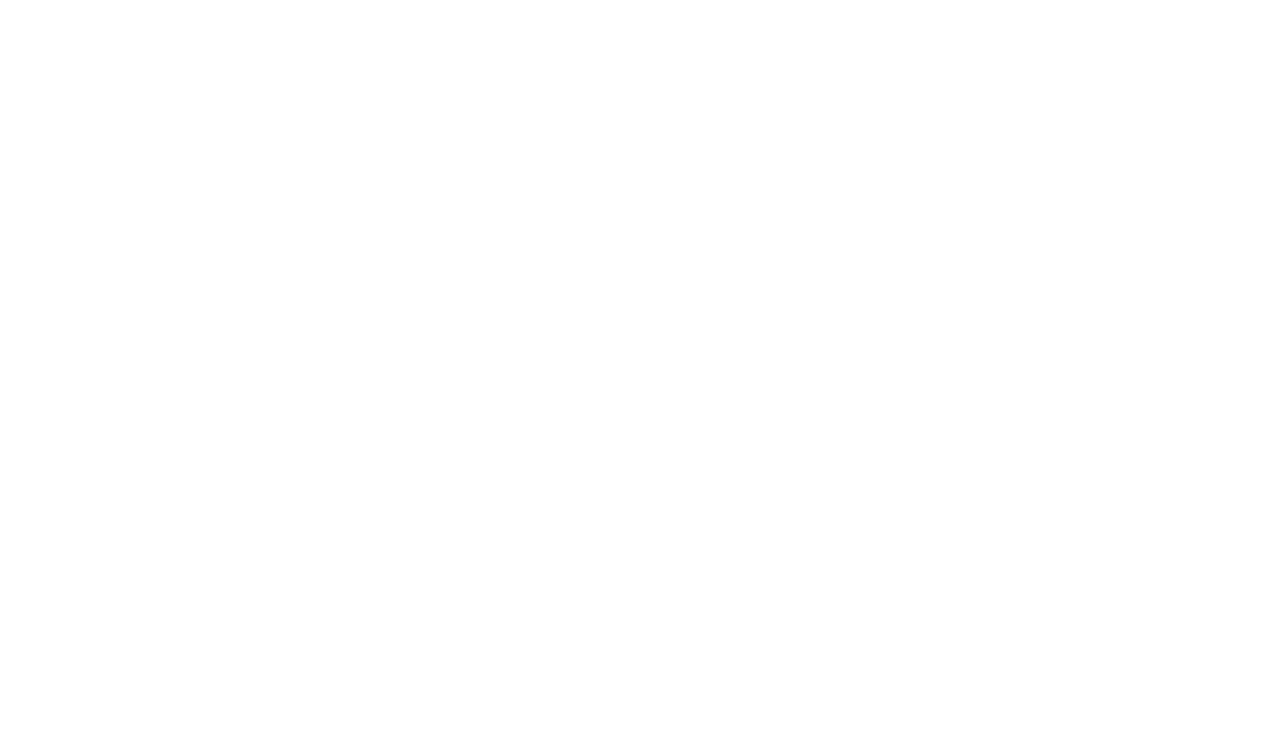
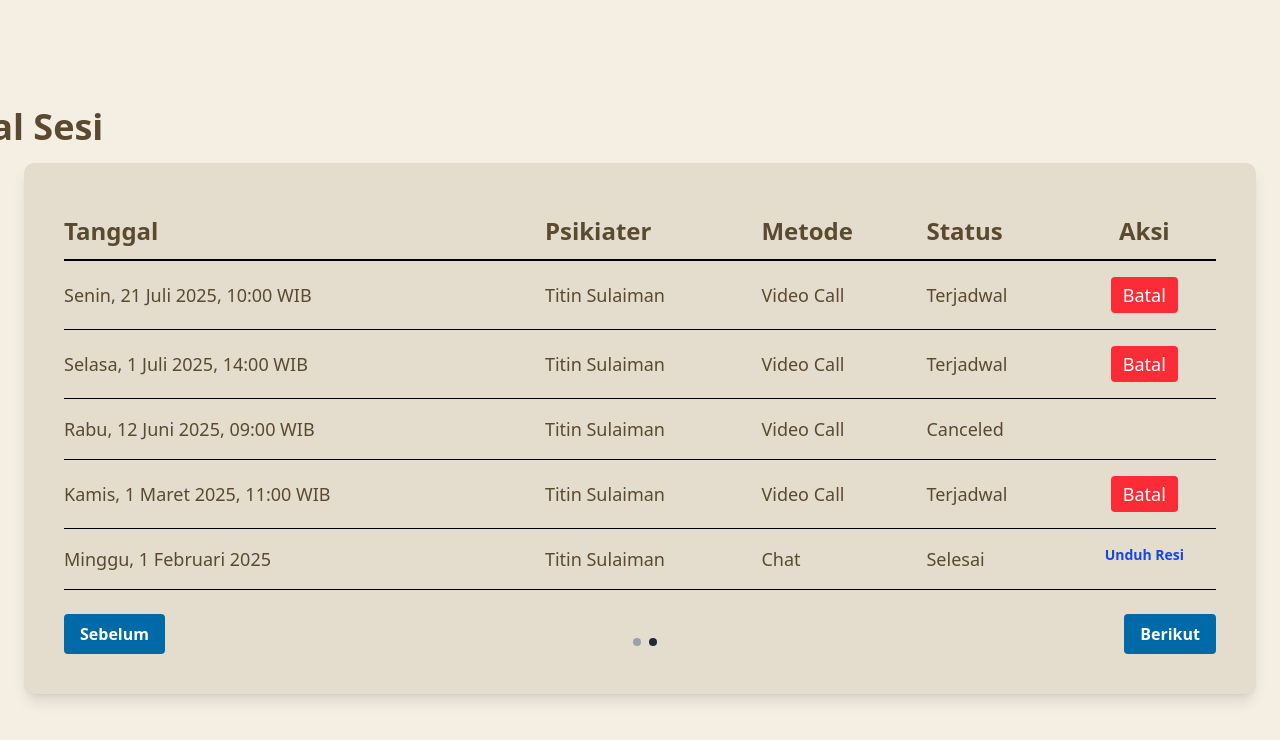
Before and after one commit to dheovanwa/Serenity, a React (Vite) app: page /apt in a window 1280 px wide. Before the commit this address had no page. Shown: the top 740 px of the page. Built offline with nearby package versions, Linux system fonts and the light colour scheme.

Commit message:
adding manage appointment page with revised design

```diff
--- a/src/App.tsx
+++ b/src/App.tsx
@@ -6,6 +6,8 @@
 import UserSurvey from "./Pages/SurveyPage";
 import UserProfile from "./components/profileUser";
 import Homepage from "./Pages/Homepage";
+import ManageAppointment from "./components/ManageAppointment";
+
 
 const App: React.FC = () => {
   return (
@@ -18,6 +20,7 @@
         <Route path="/user-survey" element={<UserSurvey />}></Route>
         <Route path="/profile" element={<UserProfile />}></Route>
         <Route path="/" element={<Homepage />}></Route>
+        <Route path="/apt" element={<ManageAppointment />}></Route>
       </Routes>
     </Router>
   );
--- a/src/Pages/Homepage.tsx
+++ b/src/Pages/Homepage.tsx
@@ -146,7 +146,7 @@
 
   return (
     <div
-      className="min-h-screen w-full bg-cover flex flex-col overflow-x-hidden"
+      className="min-h-screen w-full bg-cover flex flex-col overflow-x-hidden "
       style={{ backgroundImage: `url(${backgroundImage})` }}
     >
       <TopBar userName={userName} onLogout={handleLogout} />
--- /dev/null
+++ b/src/components/ManageAppointment.tsx
@@ -0,0 +1,174 @@
+import React from "react";
+
+const appointments = [
+  {
+    id: 1,
+    tanggal: "Senin, 21 Juli 2025",
+    jam: "10:00 WIB",
+    psikiater: "Titin Sulaiman",
+    metode: "Video Call",
+    status: "Terjadwal",
+    aksi: "Batal",
+  },
+  {
+    id: 2,
+    tanggal: "Selasa, 1 Juli 2025",
+    jam: "14:00 WIB",
+    psikiater: "Titin Sulaiman",
+    metode: "Video Call",
+    status: "Terjadwal",
+    aksi: "Batal",
+  },
+  {
+    id: 3,
+    tanggal: "Rabu, 12 Juni 2025",
+    jam: "09:00 WIB",
+    psikiater: "Titin Sulaiman",
+    metode: "Video Call",
+    status: "Canceled",
+    aksi: "",
+  },
+  {
+    id: 4,
+    tanggal: "Kamis, 1 Maret 2025",
+    jam: "11:00 WIB",
+    psikiater: "Titin Sulaiman",
+    metode: "Video Call",
+    status: "Terjadwal",
+    aksi: "Batal",
+  },
+  {
+    id: 5,
+    tanggal: "Minggu, 1 Februari 2025",
+    psikiater: "Titin Sulaiman",
+    metode: "Chat",
+    status: "Selesai",
+    aksi: "",
+  },
+];
+
+const ManageAppointment = () => {
+  return (
+    <div className="min-h-screen bg-[#f5eee3] flex flex-col items-center justify-center px-6 py-10">
+      {/* Judul */}
+      <div className="w-full max-w-screen-xl mb-4 sm:mr-60">
+        <h1 className="text-4xl font-bold text-[#5a4a2f]">Jadwal Sesi</h1>
+      </div>
+
+      {/* Mobile View */}
+      <div className="w-full max-w-screen-xl block md:hidden">
+        {appointments.map((item) => {
+          const isCanceled = item.status === "Canceled";
+          const isDone = item.status === "Selesai";
+          const isScheduled = item.status === "Terjadwal";
+
+          let statusLabel = null;
+          if (isCanceled) statusLabel = "Dibatalkan";
+          if (isDone) statusLabel = "Selesai";
+
+          return (
+            <div
+              key={item.id}
+              className="bg-[#E4DCCC] rounded-lg shadow-md p-4 mb-4 text-[#5a4a2f]"
+            >
+              <p className="font-semibold text-lg">{item.psikiater}</p>
+              <p className="text-sm">
+                {item.metode === "Chat" ? "Pesan" : item.metode}
+              </p>
+             <p className="text-sm">
+              {item.metode === "Chat"
+                ? item.tanggal
+                : `${item.tanggal}, ${item.jam}`}
+            </p>
+              <div className="flex justify-between items-center mt-2">
+                {isScheduled ? (
+                  <button className="bg-red-500 text-white px-3 py-1 rounded hover:bg-red-600">
+                    Batal
+                  </button>
+                ) : (
+                  <span
+                    className={`text-sm font-semibold ${
+                      isCanceled ? "text-red-600" : "text-green-600"
+                    }`}
+                  >
+                    {statusLabel}
+                  </span>
+                )}
+                {isDone && (
+                  <button className="ml-2 text-blue-700 hover:underline text-sm font-semibold">
+                    Unduh Resi
+                  </button>
+                )}
+              </div>
+            </div>
+          );
+        })}
+      </div>
+
+      {/* Desktop View */}
+      <div className="w-full max-w-screen-2xl bg-[#E4DCCC] rounded-lg p-6 sm:p-10 shadow-lg overflow-x-auto hidden md:block">
+        <div className="min-w-[900px]">
+          <table className="w-full text-left border-collapse">
+            <thead>
+              <tr className="text-2xl border-b-2 border-black text-[#5a4a2f]">
+                <th className="py-3">Tanggal</th>
+                <th className="py-3">Psikiater</th>
+                <th className="py-3">Metode</th>
+                <th className="py-3">Status</th>
+                <th className="py-3 text-center">Aksi</th>
+              </tr>
+            </thead>
+            <tbody>
+              {appointments.map((item) => (
+                <tr
+                  key={item.id}
+                  className="text-lg font-medium border-b border-black text-[#5a4a2f]"
+                >
+                  <td className="py-4">
+                    {item.metode === "Chat"
+                      ? item.tanggal
+                      : `${item.tanggal}, ${item.jam}`}
+                  </td>
+
+                  <td className="py-4">{item.psikiater}</td>
+                  <td className="py-4">{item.metode}</td>
+                  <td className="py-4">{item.status}</td>
+                  <td className="py-4 flex gap-2 justify-center">
+                    {item.aksi === "Batal" && (
+                      <button className="bg-red-500 text-white px-3 py-1 rounded hover:bg-red-600">
+                        Batal
+                      </button>
+                    )}
+                    {item.status === "Selesai" && (
+                      <button className="text-blue-700 hover:underline font-semibold text-sm">
+                        Unduh Resi
+                      </button>
+                    )}
+                  </td>
+                </tr>
+              ))}
+            </tbody>
+          </table>
+        </div>
+
+        {/* Pagination */}
+        <div className="flex flex-col sm:flex-row justify-between items-center mt-6 gap-4 sm:gap-0">
+          <button className="bg-sky-700 text-white font-semibold px-4 py-2 rounded w-full sm:w-auto">
+            Sebelum
+          </button>
+          <div className="flex flex-col md:flex-row items-center justify-between mt-4 gap-4">
+            <div className="pagination-dots flex gap-2">
+              <span className="w-2 h-2 bg-gray-400 rounded-full"></span>
+              <span className="w-2 h-2 bg-gray-800 rounded-full"></span>
+            </div>
+          </div>
+          <button className="bg-sky-700 text-white font-semibold px-4 py-2 rounded w-full sm:w-auto">
+            Berikut
+          </button>
+        </div>
+      </div>
+    </div>
+  );
+};
+
+export default ManageAppointment;
```
